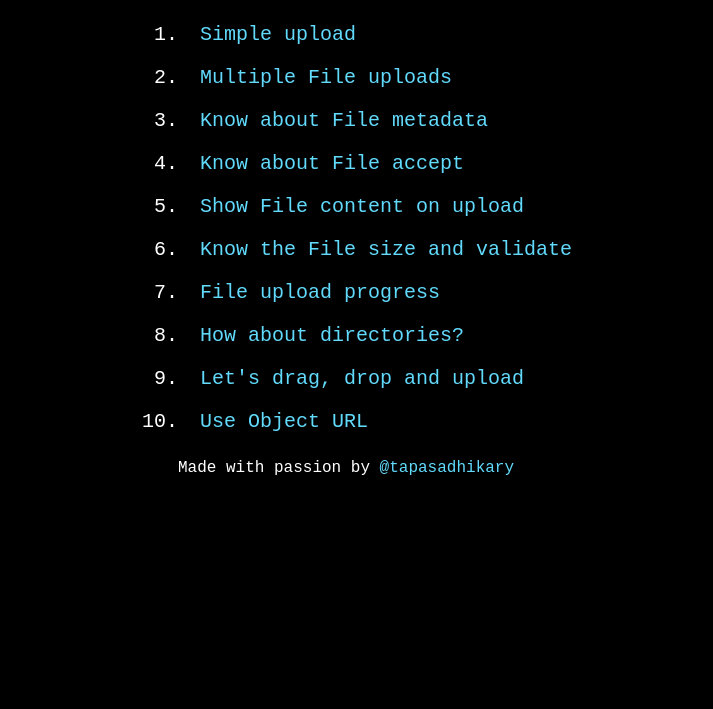
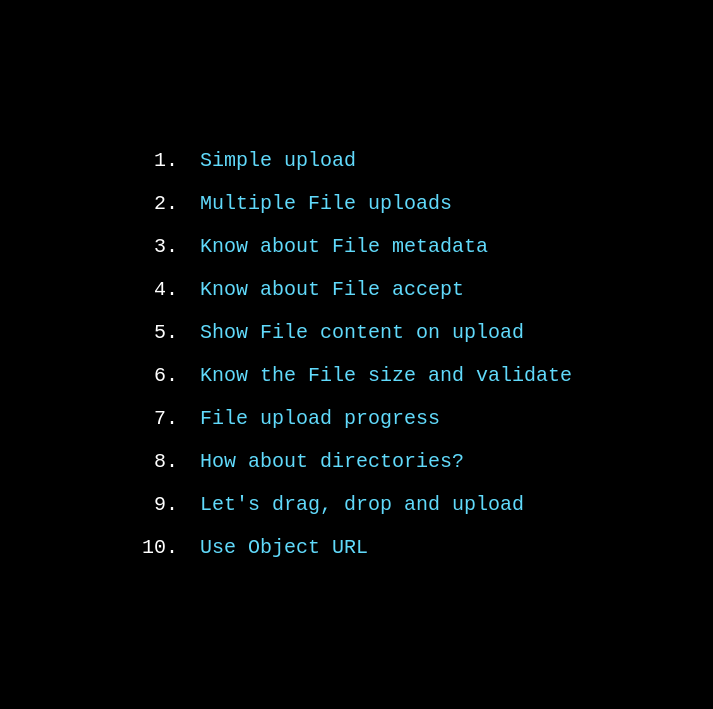
Before and after one commit to atapas/html-file-upload, a plain HTML site: page index.html in a window 1280 px wide. Shown: the part 91-800 px from the top of the page, without its empty margins (294-1007 px from the left). Drawn offline with Linux system fonts and the light colour scheme.

Commit message:
Update index.css

```diff
--- a/index.css
+++ b/index.css
@@ -51,6 +51,18 @@ div#content {
   padding: 10px;
 }
 
+.content {
+    margin: 10% auto 0 auto;
+}
+
+footer {
+    margin-top: 20%;
+}
+
+.content li a:hover {
+    margin-left: 10px;
+}
+
 .main-icon img{
   float: left;
   width: 33px;
```
